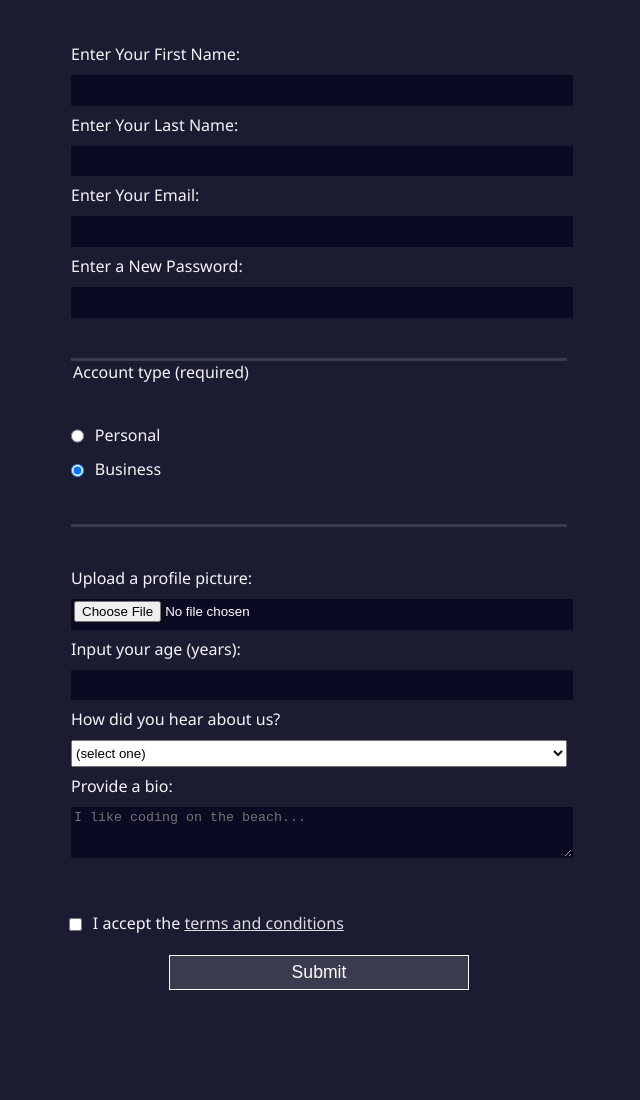
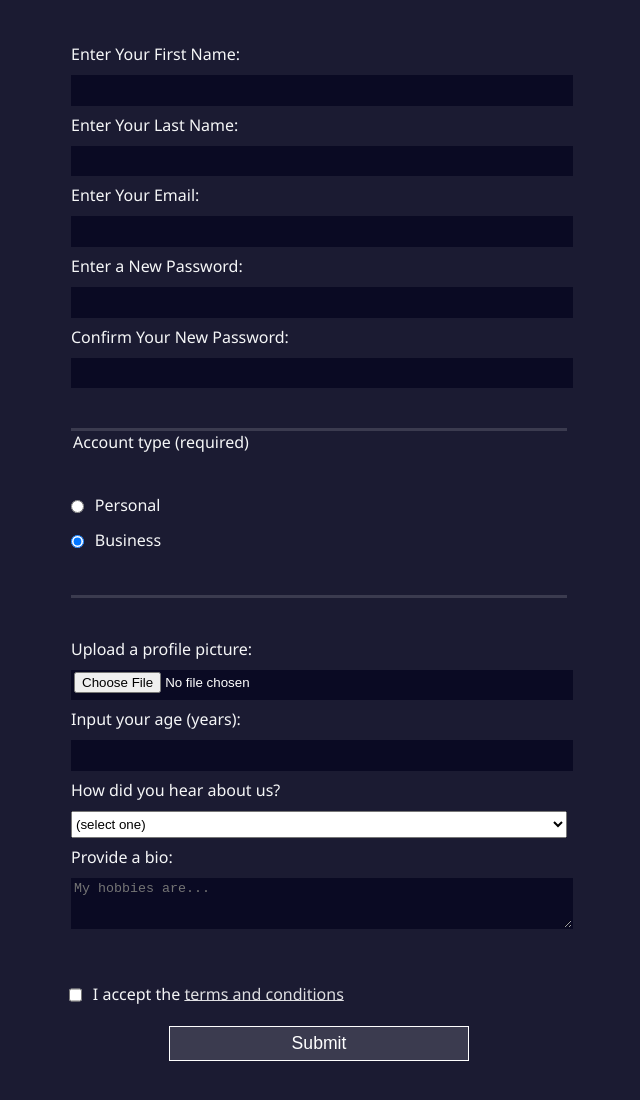
Before and after one commit to StaceyM06/Registration-Form, a plain HTML site: page index.html in a window 1280 px wide. Shown: the part 142-1242 px from the top of the page, without its empty margins (321-961 px from the left). Before the commit the page ends 1182 px from the top, so only its background shows below. Drawn offline with Linux system fonts and the light colour scheme.

Commit message:
Update index.html

```diff
--- a/index.html
+++ b/index.html
@@ -4,6 +4,7 @@
     <meta charset="UTF-8">
     <meta name="viewport" content="width=device-width, initial-scale=1.0">
     <link rel="stylesheet" href="styles.css">
+    <script href="app.js"></script>
     <title>Registration Form</title>
 </head>
 <body>
@@ -21,7 +22,10 @@
                 <input id="email" name="email" type="email" required>
             </label>
             <label for="new-password">Enter a New Password:
-                <input id="new-password" name="new-password" type="password" pattern="[a-z0-5]{8,}" required>
+                <input id="new-password" name="new-password" type="password" pattern="[a-z0-5]{8,}" oninput="check()" required>
+            </label>
+            <label for="confirm-password">Confirm Your New Password:
+                <input id="confirm-password" name="confirm-password" type="password" pattern="[a-z0-5]{8,}" oninput="check()" required>
             </label>
         </fieldset>
         <fieldset>
@@ -46,7 +50,7 @@
                 </select>
             </label>
             <label for="bio">Provide a bio:
-                <textarea name="bio" id="bio" rows="3" cols="30" placeholder="I like coding on the beach..."></textarea>
+                <textarea name="bio" id="bio" rows="3" cols="30" placeholder="My hobbies are..."></textarea>
             </label>
         </fieldset>
         <label for="terms-and-conditions">
```
